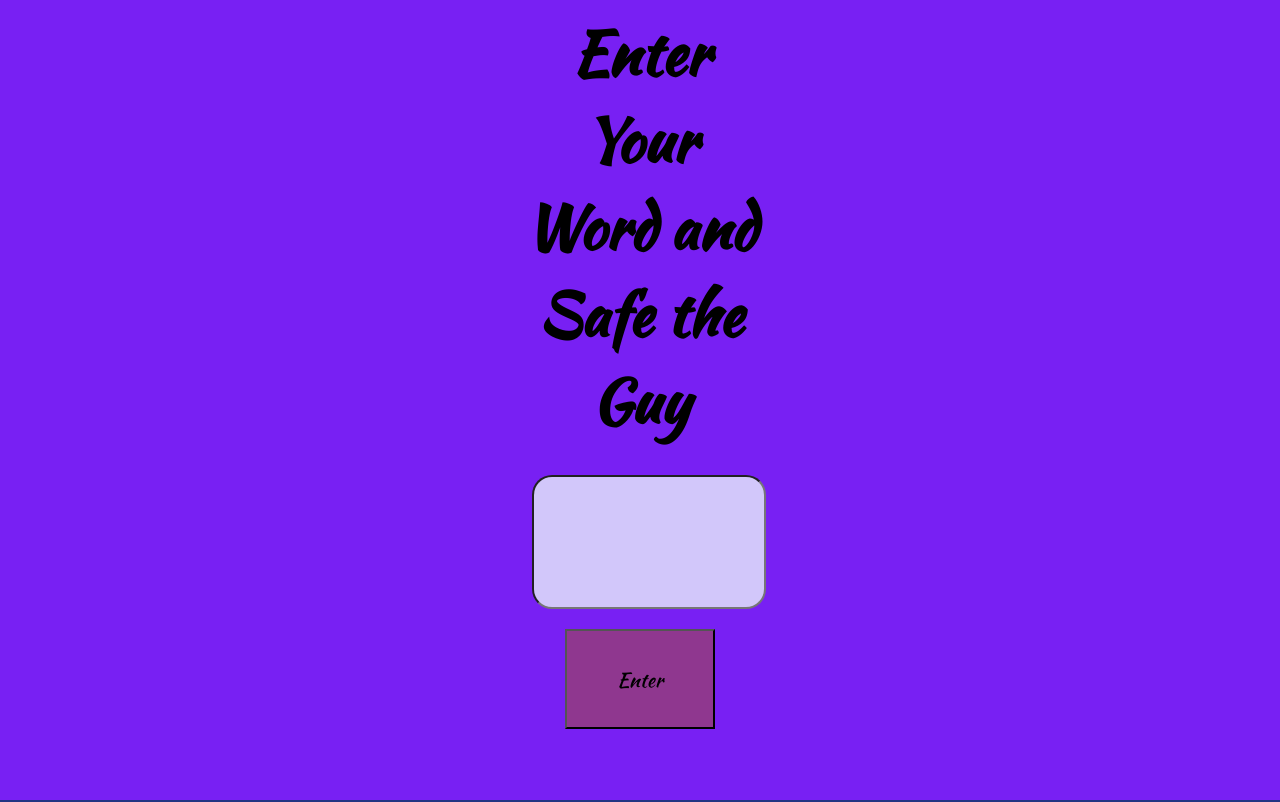
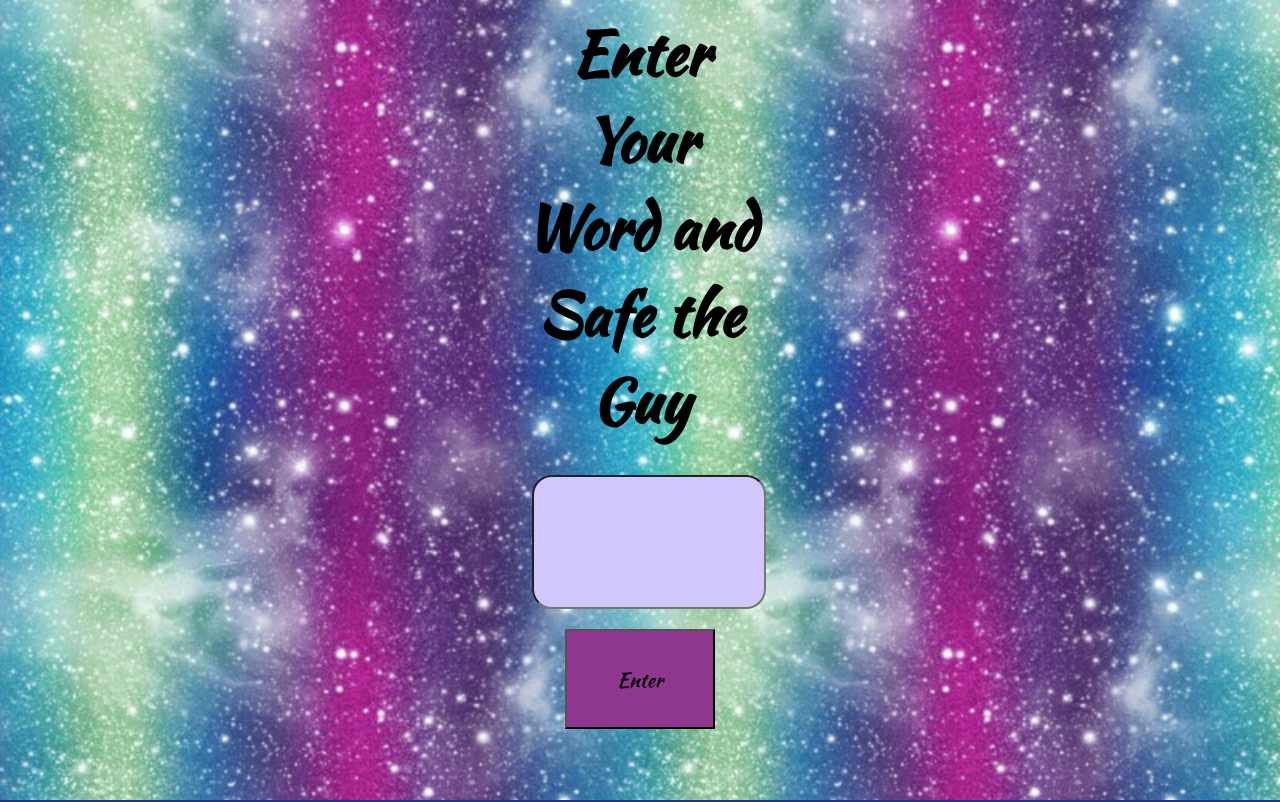
Before and after one commit to anfalfadhil/anfalfadhil.github.io, a plain HTML site: page Project1 /the-project/index.html in a window 1280 px wide. Drawn offline with nearby package versions, Linux system fonts and the light colour scheme; a web font is replaced by a local one.

```diff
--- a/Project1 /the-project/style.css
+++ b/Project1 /the-project/style.css
@@ -35,7 +35,7 @@
 }
 
   .first-container {
-      /*background-image: url('spaceship/empty.jpg'); */
+      background-image: url('spaceship/empty.jpg');
       background-size: cover;
       background-color: rgb(120, 32, 243);
       width: 100%;
```
